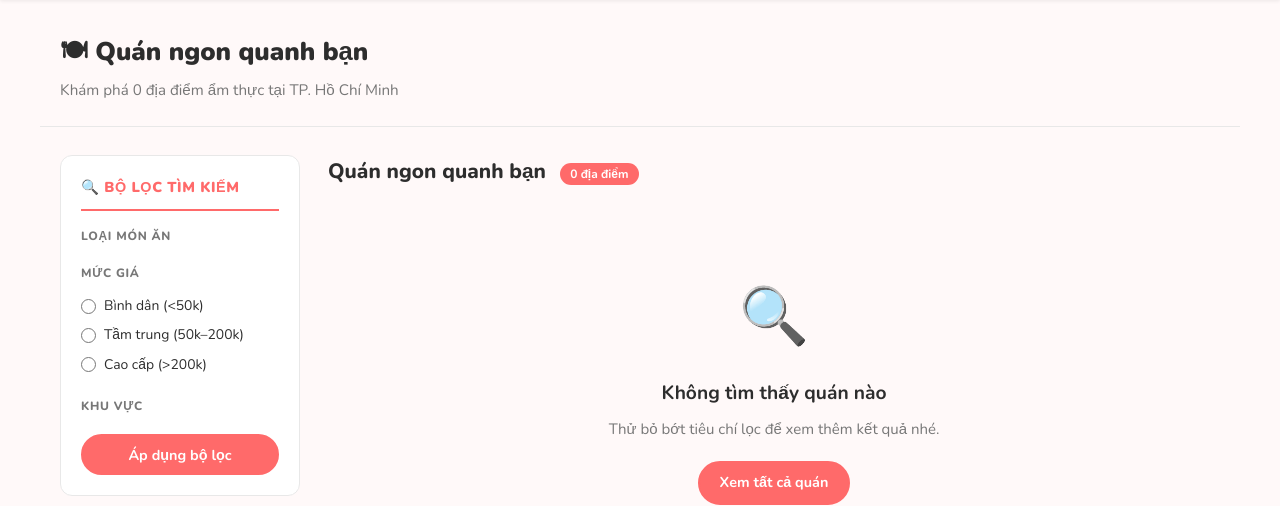
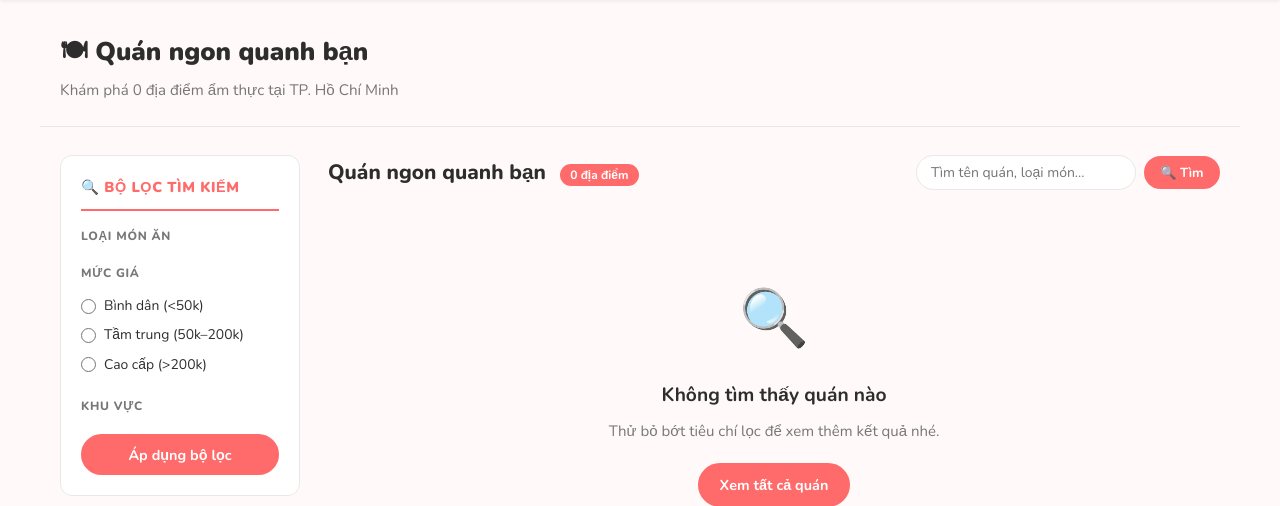
Before and after one commit to kzoieuu/trum-dop-vn, a Flask app: page /restaurants in a window 1280 px wide. Shown: the part 64-570 px from the top of the page. Run offline with Flask 3, Linux system fonts and the light colour scheme; data that the repository does not hold is empty.

Commit message:
fix search and spin

```diff
--- a/app.py
+++ b/app.py
@@ -113,9 +113,15 @@ def restaurants():
     food_types  = request.args.getlist('food_type')
     price_range = request.args.get('price_range', '')
     districts   = request.args.getlist('district')
+    keyword     = request.args.get('q', '').strip()
 
     sql    = 'SELECT * FROM restaurants WHERE 1=1'
     params = []
+
+    if keyword:
+        sql += ' AND (name LIKE ? OR food_type LIKE ? OR address LIKE ?)'
+        kw = f'%{keyword}%'
+        params.extend([kw, kw, kw])
 
     if food_types:
         placeholders = ','.join('?' * len(food_types))
@@ -148,6 +154,7 @@ def restaurants():
                            selected_food_types=food_types,
                            selected_price_range=price_range,
                            selected_districts=districts,
+                           keyword=keyword,
                            all_food_types=all_food_types,
                            all_districts=all_districts)
 
--- a/static/css/style.css
+++ b/static/css/style.css
@@ -1862,3 +1862,21 @@ ul { list-style: none; }
     text-align: center;
 }
 .hint-login-note a { color: var(--color-primary); font-weight: 700; }
+
+/* ── Form tìm kiếm trong trang danh sách ── */
+.list-search-form {
+    display: flex;
+    gap: .5rem;
+    align-items: center;
+}
+.list-search-form input {
+    padding: .45rem .9rem;
+    border: 1.5px solid var(--color-border);
+    border-radius: var(--radius-full);
+    font-family: inherit;
+    font-size: .875rem;
+    outline: none;
+    width: 220px;
+    transition: border-color var(--transition);
+}
+.list-search-form input:focus { border-color: var(--color-primary); }
--- a/templates/base.html
+++ b/templates/base.html
@@ -25,10 +25,10 @@
         </a>
 
         <!-- Ô tìm kiếm (ảnh 01–02) -->
-        <div class="navbar-search">
-            <input type="text" placeholder="Tìm món ăn, nhà hàng, quán cafe..." />
-            <button class="btn-search" aria-label="Tìm kiếm">🔍</button>
-        </div>
+        <form class="navbar-search" action="{{ url_for('restaurants') }}" method="GET">
+            <input type="text" name="q" placeholder="Tìm món ăn, nhà hàng..." />
+            <button type="submit" class="btn-search" aria-label="Tìm kiếm">🔍</button>
+        </form>
 
         <!-- Menu chính -->
         <nav class="navbar-menu" role="navigation" aria-label="Menu chính">
@@ -67,7 +67,7 @@
 
         <!-- Vị trí + Tài khoản -->
         <div class="navbar-actions">
-            <span class="navbar-location">📍 TP. Hồ Chí Minh</span>
+            <a href="{{ url_for('restaurants') }}" class="navbar-location">📍 TP. Hồ Chí Minh</a>
             {% if current_user %}
                 <div class="navbar-user-menu">
                     <button class="navbar-user-btn" id="user-menu-btn">
--- a/templates/restaurants.html
+++ b/templates/restaurants.html
@@ -71,15 +71,23 @@
             </form>
         </aside>
 
-        <!-- ══════════════════════════════════════
-             CỘT PHẢI: LƯỚI THẺ QUÁN (ảnh 04)
-        ══════════════════════════════════════ -->
+        <!-- ══ CỘT PHẢI: LƯỚI THẺ QUÁN (ảnh 04) ══ -->
         <section class="restaurant-grid-section">
             <div class="grid-header">
                 <h2 class="section-title">
-                    Quán ngon quanh bạn
+                    {% if keyword %}
+                        Kết quả tìm kiếm: "{{ keyword }}"
+                    {% else %}
+                        Quán ngon quanh bạn
+                    {% endif %}
                     <span class="count-badge">{{ total }} địa điểm</span>
                 </h2>
+                <!-- Ô tìm kiếm trong trang danh sách -->
+                <form class="list-search-form" method="GET" action="{{ url_for('restaurants') }}">
+                    <input type="text" name="q" value="{{ keyword }}"
+                           placeholder="Tìm tên quán, loại món..." />
+                    <button type="submit" class="btn btn--primary btn--sm">🔍 Tìm</button>
+                </form>
             </div>
 
             {% if restaurants %}
```
Also changed, not shown: templates/home.html (+4 -4 lines), templates/spin.html (+21 -4 lines).
